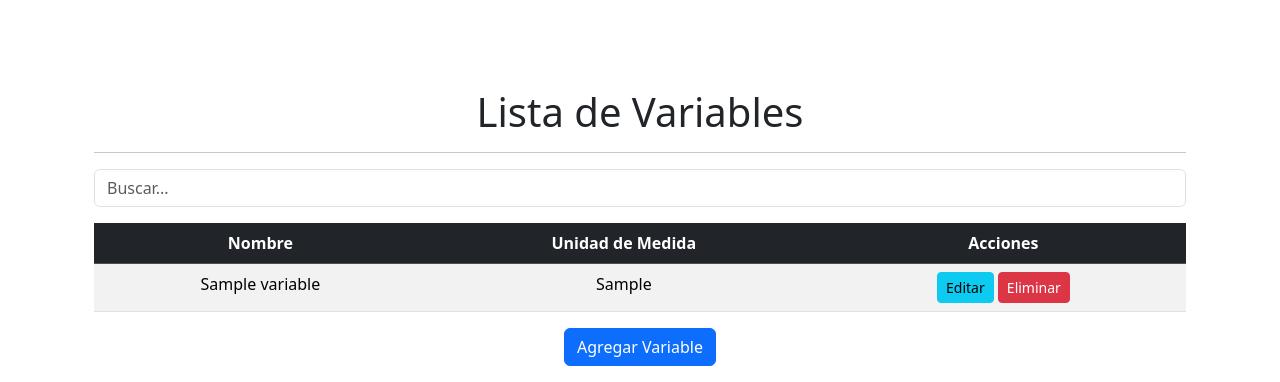
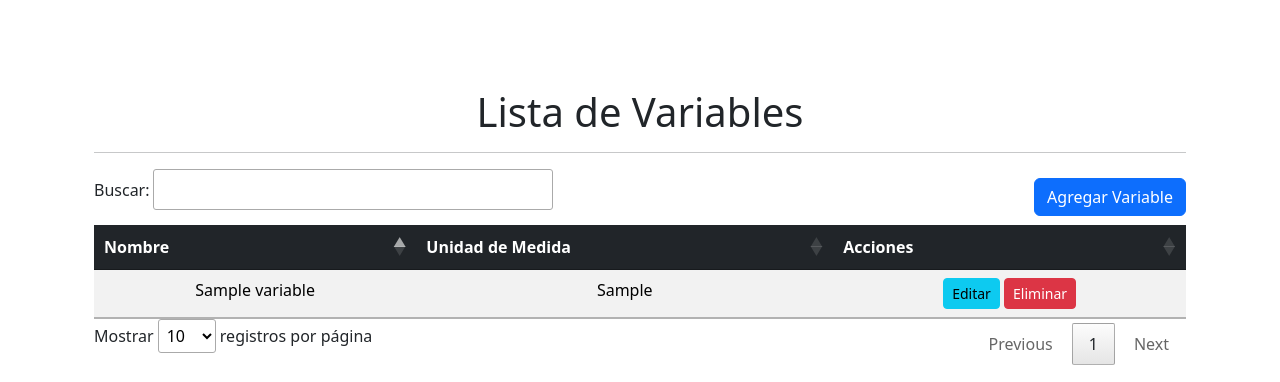
Before and after one commit to KiwiCodex/flask-plantas, a Flask app: page /variables in a window 1280 px wide. Shown: the part 56-438 px from the top of the page. Run offline with Flask 3, Linux system fonts and the light colour scheme; tables that the repository leaves empty hold one stand-in row (values such as "Sample post"); some libraries are stand-ins or nearby versions.

Commit message:
Tablas con búsqueda dinámica y paginación

```diff
--- /dev/null
+++ b/app/static/css/datatables_custom.css
@@ -0,0 +1,35 @@
+/* Estilos para el buscador de DataTables */
+.dataTables_filter {
+    text-align: left;
+    margin-bottom: 15px;
+}
+.dataTables_filter input[type="search"] {
+    width: 400px;
+    max-width: 400px;
+    font-size: 1.2em;
+    padding: 8px;
+    border: 1px solid #ccc;
+    border-radius: 4px;
+}
+
+/* Espaciado e interlineado en las celdas de la tabla */
+#tabla-escuelas tbody tr td {
+    padding: 12px 8px;
+    vertical-align: middle;
+    border-bottom: 1px solid #ddd;
+}
+
+/* Borde lateral en las celdas */
+#tabla-escuelas tbody tr td {
+    border-right: 1px solid #ddd;
+}
+#tabla-escuelas tbody tr td:last-child {
+    border-right: none;
+}
+
+/* Alinear el contenedor superior para que el filtro quede a la izquierda y el botón a la derecha */
+div.top {
+    display: flex;
+    justify-content: space-between;
+    align-items: center;
+}
--- a/app/templates/base.html
+++ b/app/templates/base.html
@@ -6,6 +6,10 @@
     <title>{% block title %}Mi Aplicación{% endblock %}</title>
     <link href="https://cdn.jsdelivr.net/npm/bootstrap@5.3.0-alpha1/dist/css/bootstrap.min.css" rel="stylesheet">
     <link rel="stylesheet" href="{{ url_for('static', filename='lista.css') }}">
+    <link rel="stylesheet" type="text/css" href="https://cdn.datatables.net/1.13.4/css/jquery.dataTables.min.css"/>
+    <script src="https://code.jquery.com/jquery-3.6.0.min.js"></script>
+    <script src="https://cdn.datatables.net/1.13.4/js/jquery.dataTables.min.js"></script>
+
     {% block extra_css %}
         <link href="{{ url_for('static', filename='css/planta.css') }}" rel="stylesheet">
     {% endblock %}
@@ -51,8 +55,6 @@
             const mensaje = `{{ session.pop('mensaje', '') | safe }}`;
             const categoria = "{{ session.pop('categoria', '') }}";
         </script>
-
-
         {% with messages = get_flashed_messages(with_categories=true) %}
             {% if messages %}
                 <script>
@@ -75,13 +77,7 @@
 
             {% endif %}
         {% endwith %}
-
-
-
     {% endblock %}
-
-
-
 
 
 </body>
--- a/app/templates/variables_lista.html
+++ b/app/templates/variables_lista.html
@@ -6,12 +6,8 @@
 <div class="container mt-5">
   <h1 class="text-center">Lista de Variables</h1>
   <hr>
-
-    <div class="mb-3">
-        <input type="text" id="buscador" class="form-control" placeholder="Buscar...">
-    </div>
-
-    <table class="table table-striped text-center">
+  <div class="row justify-content-center">
+    <table id="tabla-variables" class="table table-striped text-center">
       <thead class="table-dark">
         <tr>
           <th>Nombre</th>
@@ -26,7 +22,6 @@
           <td>{{ variable.unidad_medida }}</td>
           <td>
             <a href="{{ url_for('main.variables_editar', id=variable.id) }}" class="btn btn-info btn-sm">Editar</a>
-
             <button class="btn btn-danger btn-sm btn-eliminar"
                     data-id="{{ variable.id }}"
                     data-url="{{ url_for('main.variables_eliminar', id=variable.id) }}">
@@ -37,15 +32,38 @@
         {% endfor %}
       </tbody>
     </table>
-
-    <div class="d-flex justify-content-center mt-3">
-        <a href="{{ url_for('main.variables_crear') }}" class="btn btn-primary">Agregar Variable</a>
   </div>
 </div>
 {% endblock %}
 
 {% block scripts %}
   {{ super() }}
-    <!-- Incluir el archivo de búsqueda dinámico -->
-    <script src="{{ url_for('static', filename='js/busqueda.js') }}"></script>
+  <!-- Incluir DataTables CSS y JS -->
+  <link rel="stylesheet" type="text/css" href="https://cdn.datatables.net/1.13.4/css/jquery.dataTables.min.css"/>
+  <script src="https://cdn.datatables.net/1.13.4/js/jquery.dataTables.min.js"></script>
+  <script>
+    $(document).ready(function(){
+      $('#tabla-variables').DataTable({
+          "pageLength": 10,
+          "language": {
+              "search": "Buscar:",
+              "lengthMenu": "Mostrar _MENU_ registros por página",
+              "zeroRecords": "No se encontraron registros",
+              "info": "Mostrando página _PAGE_ de _PAGES_",
+              "infoEmpty": "No hay registros disponibles",
+              "infoFiltered": "(filtrado de _MAX_ registros totales)"
+          },
+          // Configuramos el DOM para tener el filtro a la izquierda y el botón a la derecha
+          "dom": '<"top"f<"dt-add">>rt<"bottom"lp><"clear">',
+          "initComplete": function(settings, json) {
+              $("div.dt-add").html('<a href="{{ url_for("main.variables_crear") }}" class="btn btn-primary">Agregar Variable</a>');
+          }
+      });
+    });
+  </script>
 {% endblock %}
+
+{% block extra_css %}
+  {{ super() }}
+  <link rel="stylesheet" href="{{ url_for('static', filename='css/datatables_custom.css') }}">
+{% endblock %}
```
Also changed, not shown: app/templates/datalogers_lista.html (+33 -12 lines), app/templates/escuela_lista.html (+30 -16 lines), app/templates/index.html (+32 -8 lines), app/templates/plantas_lista.html (+39 -21 lines), app/static/css/lista.css (line endings or trailing spaces). Lines whose indentation alone changed are shown as unchanged.
